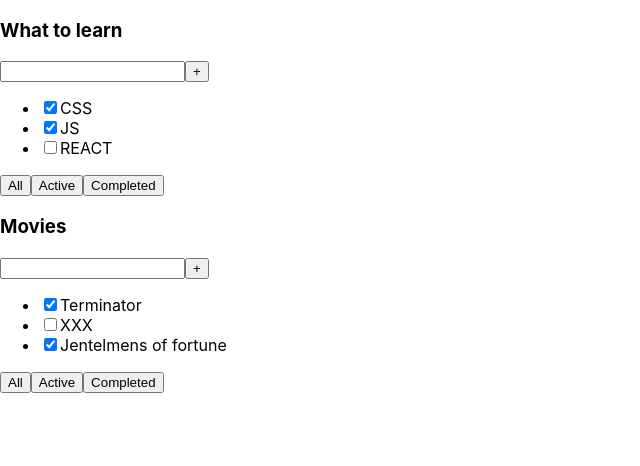
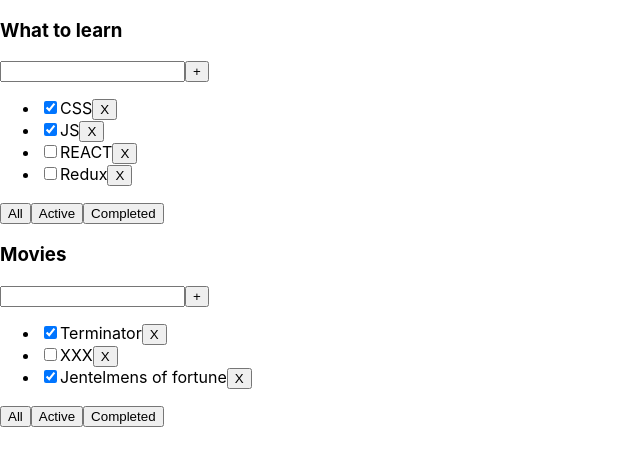
Before and after one commit to vadimhmys/todots, a React (Create React App) app: page / in a window 1280 px wide. Shown: the top 466 px of the page, without its empty margins (0-640 px from the left). Built offline with nearby package versions, Linux system fonts and the light colour scheme.

Commit message:
add click handler

```diff
--- a/src/App.tsx
+++ b/src/App.tsx
@@ -8,6 +8,7 @@
     { id: 1, title: 'CSS', isDone: true },
     { id: 2, title: 'JS', isDone: true },
     { id: 3, title: 'REACT', isDone: false },
+    { id: 4, title: 'Redux', isDone: false },
   ];
 
   let tasks2: Array<TaskType> = [
--- a/src/TodoList.tsx
+++ b/src/TodoList.tsx
@@ -20,9 +20,14 @@
         <button>+</button>
       </div>
       <ul>
-        <li><input type="checkbox" checked={props.tasks[0].isDone} /><span>{props.tasks[0].title}</span></li>
-        <li><input type="checkbox" checked={props.tasks[1].isDone} /><span>{props.tasks[1].title}</span></li>
-        <li><input type="checkbox" checked={props.tasks[2].isDone} /><span>{props.tasks[2].title}</span></li>
+        {props.tasks.map(t => <li><input type="checkbox" checked={t.isDone} />
+        <span>{t.title}</span>
+        <button onClick={() => {
+          alert(t.id)
+        }}>X</button>
+        </li>
+        )}
+
       </ul>
       <div>
         <button>All</button>
```
